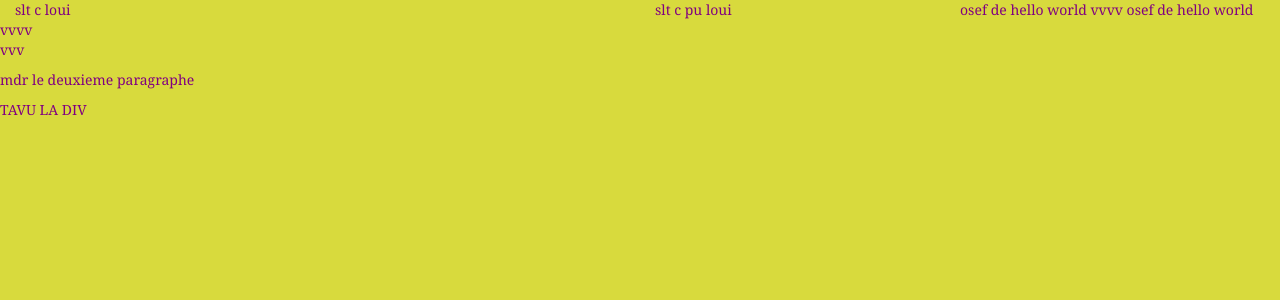
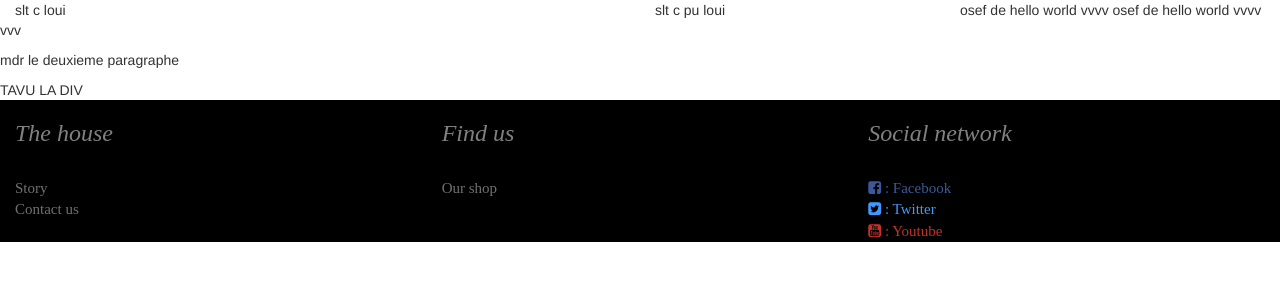
Before and after one commit to Ellaaaaww/WebProgrammingProject, a PHP site: page / in a window 1280 px wide. Shown: the top 300 px of the page. Run offline with PHP 8.4, Linux system fonts and the light colour scheme.

Commit message:
add footer

```diff
--- a/CSS/main.css
+++ b/CSS/main.css
@@ -1,8 +1,11 @@
-body {
-    font-family: Georgia, Times, serif;
-    color: purple;
-    background-color: #d8da3d
+div.footer
+{
+    background-color: black;
+    color : Gray;
+    font-family: "Times New Roman", Times, serif;
+    font-size: 15px;
 }
-h1 {
-    font-family: Helvetica, Arial
-}
+h3
+{
+    font-style: italic ;
+};
--- a/index.html
+++ b/index.html
@@ -3,6 +3,7 @@
    <head>
       <script src="jquery-3.2.1.min.js"></script>
       <link rel="stylesheet" type="text/css" href ="bootstrap/css/bootstrap.min.css">
+            <link rel="stylesheet" type="text/css" href ="font-awesome-4.7.0/css/font-awesome.min.css">
       <link rel="stylesheet" type="text/css" href ="CSS/main.css">
       <script src="bootstrap/js/bootstrap.min.js"></script>
    </head>
@@ -21,5 +22,32 @@
       <p>osef de hello world  vvvv  osef de hello world  vvvv<br> vvv </p>
       <p>mdr le deuxieme paragraphe</p>
       <div class = "test">TAVU LA DIV</div>
+      <div class = "footer">
+         <div class = "row">
+            <div class = "container-fluid">
+               <div class = "col-md-4">
+                  <h3>The house</h3>
+                  <br />
+                  <a href = "Story.html"style ="color: #707070">Story</a>
+                  <br />
+                  <a href = "Contact.html"style ="color: #707070">Contact us</a>
+               </div>
+               <div class = "col-md-4">
+                  <h3>Find us</h3>
+                  <br />
+                  <a href = "ShopLocation.html" style ="color: #707070">Our shop</a>
+               </div>
+               <div class = "col-md-4">
+                  <h3>Social network</h3>
+                  <br />
+                  <a href = "http://www.facebook.com" style ="color : #3B5998" target ="_blank"><i class="fa fa-facebook-square" aria-hidden="true"></i> : Facebook </a>
+                  <br />
+                  <a href = "http://twitter.com" style ="color : #4099FF" target ="_blank"><i class="fa fa-twitter-square" aria-hidden="true"></i> : Twitter</a>
+                  <br />
+                  <a href = "http://youtube.com" style ="color : #C4302b" target ="_blank"><i class="fa fa-youtube-square" aria-hidden="true"></i> : Youtube </a>
+               </div>
+            </div>
+         </div>
+      </div>
    </body>
 </html>
```
Lines whose indentation alone changed are shown as unchanged.
